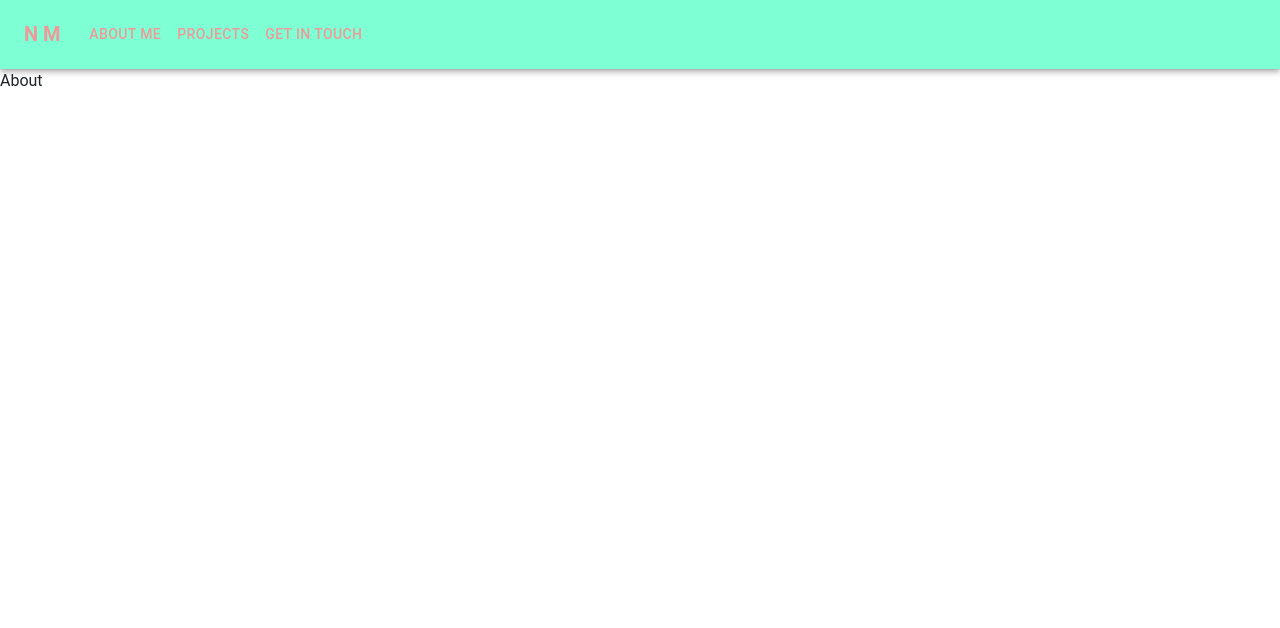
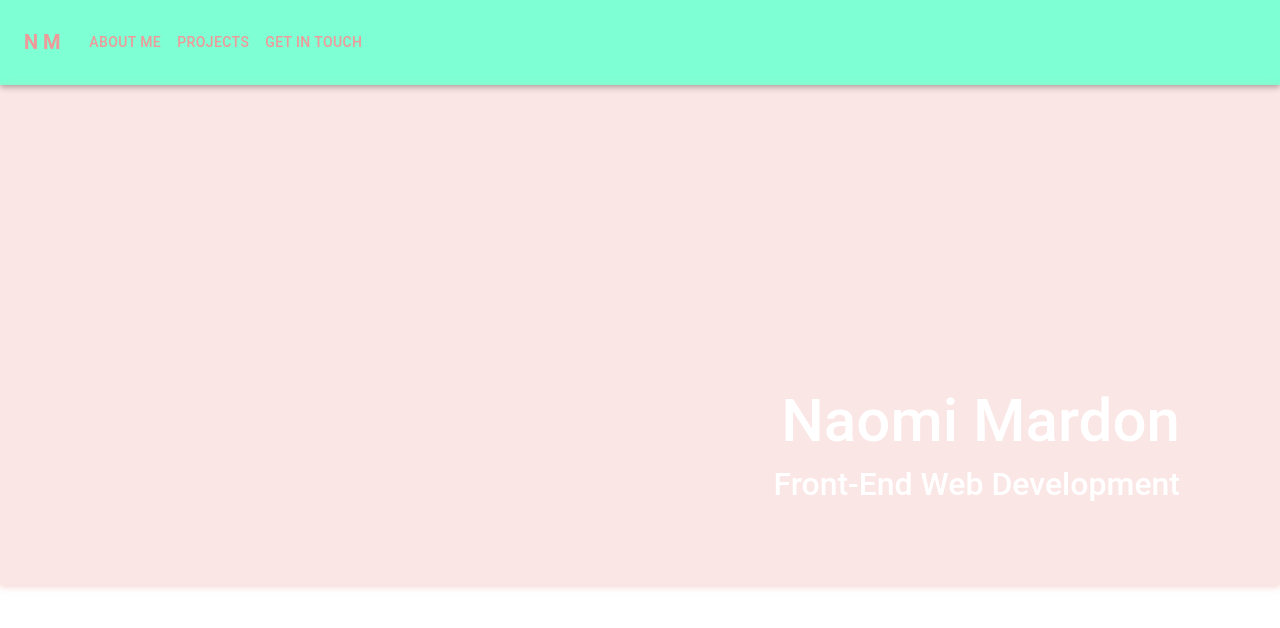
Before and after one commit to naomimardon/project-portfolio, a React (Create React App) app: page / in a window 1280 px wide. Shown: the top 628 px of the page. Built offline with nearby package versions, Linux system fonts and the light colour scheme.

Commit message:
created hero component and rendered to each page

```diff
--- /dev/null
+++ b/src/components/Hero/hero.css
@@ -0,0 +1,20 @@
+.hero {
+    height: 500px;
+    background-size: cover;
+    background-position: center;
+    background-color: rgba(239, 154, 154, .25);
+    box-shadow: 0px 2px 4px -1px rgba(239, 154, 154, 0.2), 0px 4px 5px 0px rgba(239, 154, 154, 0.14), 0px 1px 10px 0px rgba(239, 154, 154, 0.12);;
+    position: relative;
+    z-index: 0;
+    padding: 100px;
+  }
+
+  .hero h1, .hero h2 {
+    color: white;
+  }
+
+  .hero h1 {
+    font-size: 60px;
+    padding-top: 200px;
+    margin-top: 0;
+  }
--- /dev/null
+++ b/src/components/Hero/hero.js
@@ -0,0 +1,12 @@
+import React from "react";
+import "./hero.css";
+
+function Hero(props) {
+  return (
+    <div className="hero text-end">
+      {props.children}
+    </div>
+  );
+}
+
+export default Hero;
--- a/src/components/Navbar/navbar.css
+++ b/src/components/Navbar/navbar.css
@@ -1,8 +1,13 @@
 .css-hip9hq-MuiPaper-root-MuiAppBar-root {
     background-color: aquamarine !important;
+    z-index: 1000;
 }
 
 a:-webkit-any-link {
-    color: #EF9A9A;
+    color: rgba(239, 154, 154);
     text-decoration: none;
 }
+
+.navbar {
+    box-shadow: 0px 0px 10px 0px aquamarine;
+}
--- a/src/components/Navbar/navbar.js
+++ b/src/components/Navbar/navbar.js
@@ -12,7 +12,7 @@ import Button from '@mui/material/Button';
 import MenuItem from '@mui/material/MenuItem';
 import './navbar.css';
 
-function Navbar() {
+const Navbar = () => {
     const [anchorElNav, setAnchorElNav] = React.useState(null);
 
     const handleOpenNavMenu = (event) => {
@@ -24,7 +24,7 @@ function Navbar() {
     };
 
     return (
-        <AppBar position="static">
+        <AppBar className='navbar' position="static">
             <Container maxWidth="xl">
                 <Toolbar disableGutters>
                     <Typography
--- a/src/components/Wrapper/wrapper.js
+++ b/src/components/Wrapper/wrapper.js
@@ -1,7 +1,7 @@
 import React from "react";
 import "./wrapper.css";
 
-function Wrapper(props) {
+const Wrapper = (props) => {
   return <main className="wrapper">{props.children}</main>;
 }
 
--- a/src/pages/About.js
+++ b/src/pages/About.js
@@ -1,9 +1,13 @@
 import React from "react";
+import Hero from "../components/Hero/hero";
 
-function About() {
+const About = () => {
     return (
         <div>
-            About
+            <Hero>
+                <h1>Naomi Mardon</h1>
+                <h2>Front-End Web Development</h2>
+            </Hero>
         </div>
     );
 };
--- a/src/pages/Contact.js
+++ b/src/pages/Contact.js
@@ -1,9 +1,13 @@
 import React from "react";
+import Hero from "../components/Hero/hero";
 
-function Contact() {
+const Contact = () => {
     return (
         <div>
-            Contact
+            <Hero>
+                <h1>Get in Touch</h1>
+                <h2>Please find my contact details below</h2>
+            </Hero>
         </div>
     );
 };
--- a/src/pages/Projects.js
+++ b/src/pages/Projects.js
@@ -1,9 +1,13 @@
 import React from "react";
+import Hero from "../components/Hero/hero";
 
-function Projects() {
+const Projects = () => {
     return (
         <div>
-            Projects
+            <Hero>
+                <h1>Projects</h1>
+                <h2>My portfolio of work</h2>
+            </Hero>
         </div>
     );
 };
```
Also changed, not shown: src/components/Container/container.css (added), src/components/Container/container.js (added).
